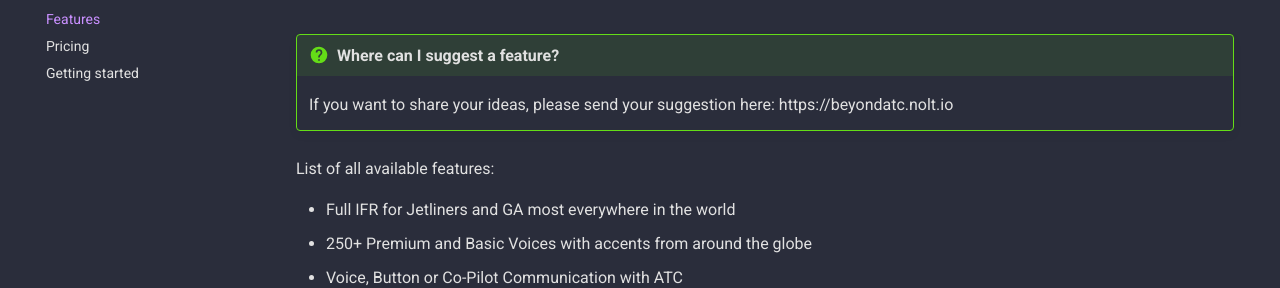
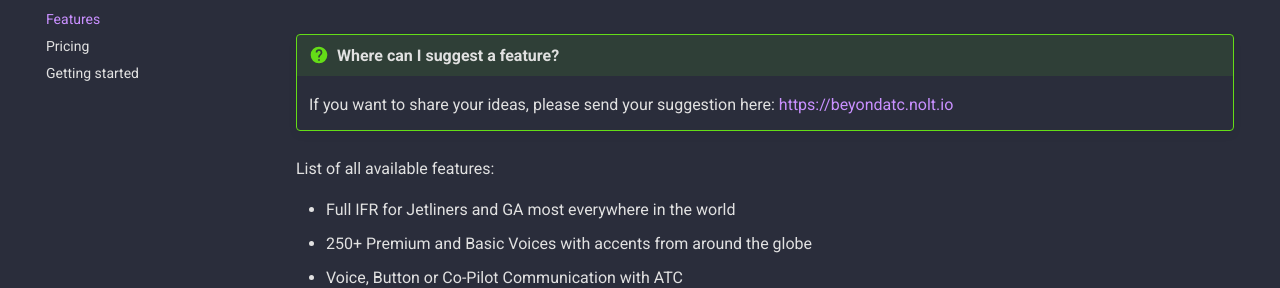
Before and after one commit to BeyondATC/BeyondATC_Wiki, an MkDocs documentation site: the page built from docs/onboarding/features.md, in a window 1280 px wide and 1084 px high. Shown: the part 194-482 px from the top of the window. Built offline with MkDocs 1.6.1 and Material for MkDocs 9.7.7, drawn with Linux system fonts in a browser that asks for light colours; part of the change alters nothing that is shown.

Commit message:
added link

```diff
--- a/docs/onboarding/features.md
+++ b/docs/onboarding/features.md
@@ -1,7 +1,7 @@
 # Features
 
 !!! question "Where can I suggest a feature?"
-    If you want to share your ideas, please send your suggestion here: https://beyondatc.nolt.io
+    If you want to share your ideas, please send your suggestion here: [https://beyondatc.nolt.io](https://beyondatc.nolt.io)
 
 
 List of all available features:
```
